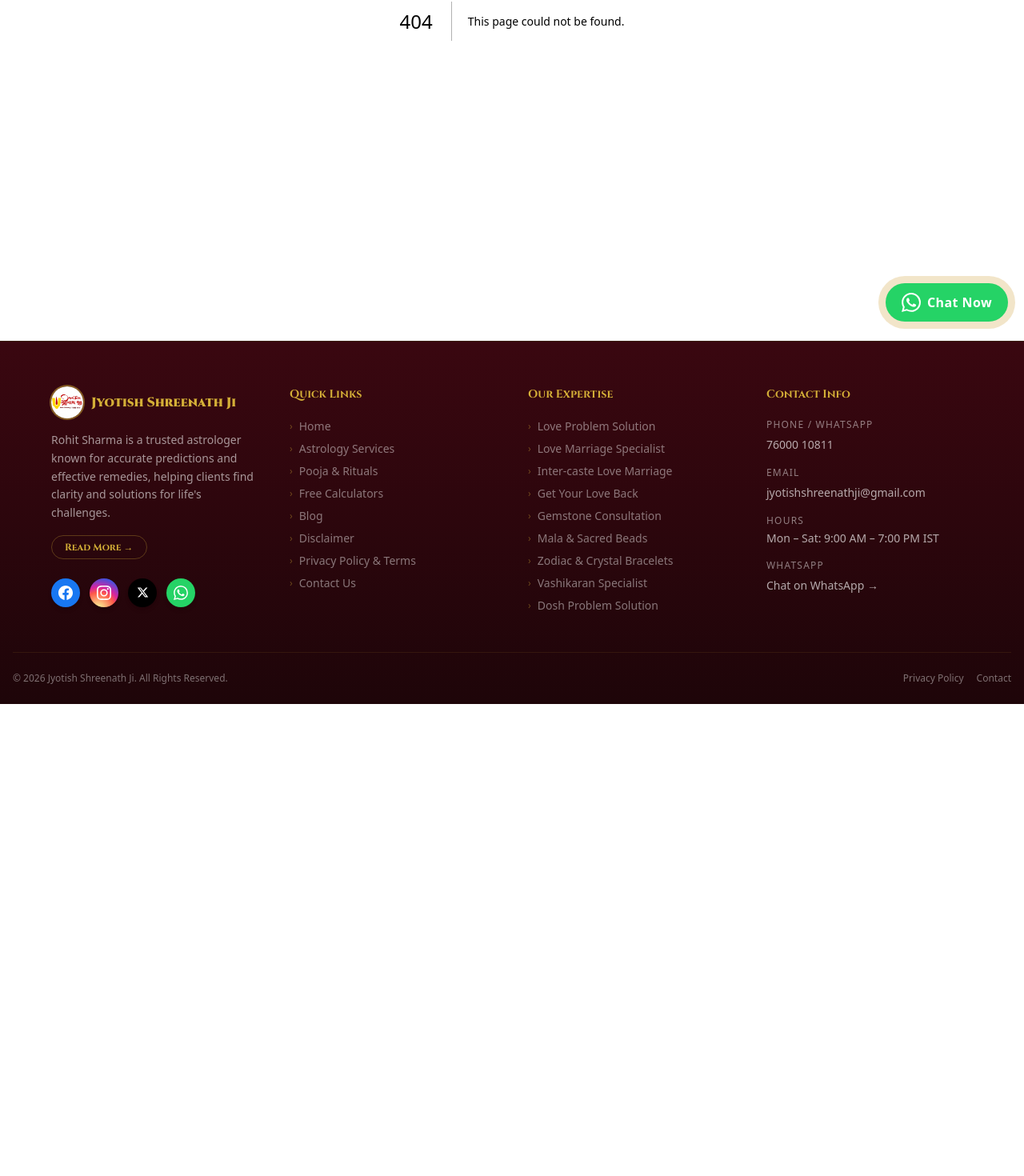
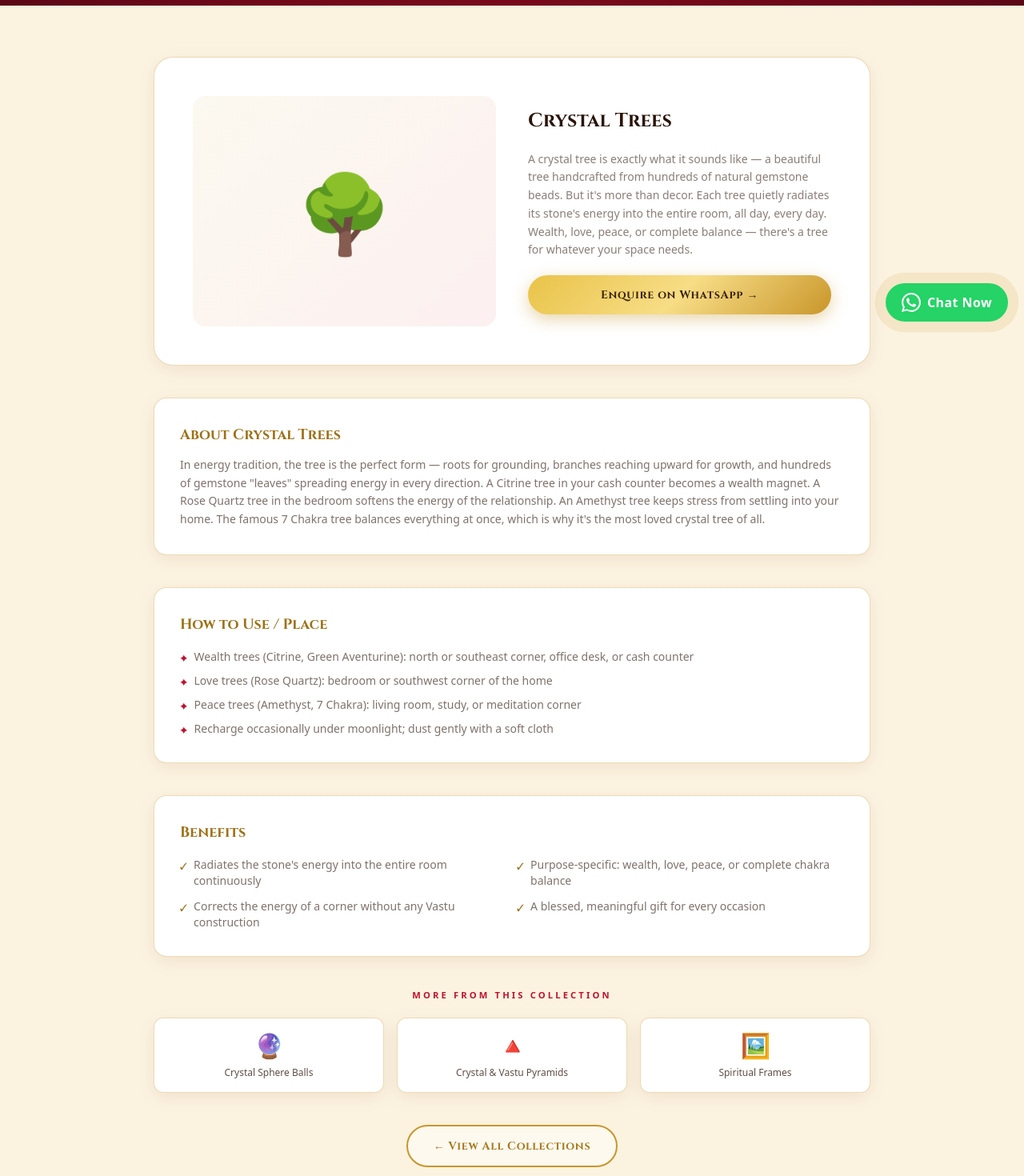
Before and after one commit to Sanchitjha/Astrologer, a Next.js app: page /spiritual-decor/crystal-trees in a window 1280 px wide. Before the commit this address had no page. Shown: the part 374-1844 px from the top of the page at 80% size. Before the commit the page ends 1254 px from the top, so only its background shows below. Built offline with nearby package versions, Linux system fonts and the light colour scheme.

Commit message:
feat: add Footer component, DecorCard, and spiritual-decor pages

```diff
--- /dev/null
+++ b/app/spiritual-decor/[slug]/page.js
@@ -0,0 +1,178 @@
+import Link from 'next/link';
+import Image from 'next/image';
+import { notFound } from 'next/navigation';
+import { spiritualDecor } from '@/data/spiritualDecor';
+import { findPublicImage } from '@/lib/publicImage';
+import PageHeader from '@/components/PageHeader';
+import ContactCTA from '@/components/ContactCTA';
+
+export async function generateStaticParams() {
+  return spiritualDecor.map((d) => ({ slug: d.slug }));
+}
+
+export async function generateMetadata({ params }) {
+  const { slug } = await params;
+  const item = spiritualDecor.find((d) => d.slug === slug);
+  if (!item) return {};
+  return {
+    title: item.title,
+    description: item.metaDesc,
+    keywords: [item.title.split(' — ')[0].toLowerCase(), 'pooja decor', 'spiritual decor online'],
+    openGraph: {
+      title: item.title,
+      description: item.metaDesc,
+      images: ['/logo.jpg'],
+    },
+  };
+}
+
+export default async function SpiritualDecorDetailPage({ params }) {
+  const { slug } = await params;
+  const item = spiritualDecor.find((d) => d.slug === slug);
+  if (!item) notFound();
+
+  const shortTitle = item.title.split(' — ')[0];
+  const photo = findPublicImage('spiritual-decor', item.slug);
+  const related = spiritualDecor.filter((d) => d.slug !== item.slug).slice(0, 3);
+
+  return (
+    <>
+      <PageHeader
+        title={shortTitle}
+        subtitle="Pooja & Spiritual Decor"
+        crumbs={[{ label: 'Pooja & Spiritual Decor', href: '/spiritual-decor' }, { label: shortTitle }]}
+      />
+
+      <main className="bg-[#FBF3E0] py-16 px-4">
+        <div className="max-w-4xl mx-auto space-y-10">
+
+          {/* Main card */}
+          <div className="glass-card rounded-3xl p-8 md:p-12 grid md:grid-cols-2 gap-10 items-center">
+            <div
+              className="relative flex items-center justify-center h-56 md:h-72 rounded-2xl overflow-hidden"
+              style={{ background: photo ? undefined : 'linear-gradient(135deg, rgba(212,175,55,0.08), rgba(204,0,0,0.06))' }}
+            >
+              {photo ? (
+                <Image src={photo} alt={shortTitle} fill sizes="(max-width: 768px) 100vw, 50vw" className="object-cover" priority />
+              ) : (
+                <span className="text-8xl select-none" aria-hidden="true">{item.icon}</span>
+              )}
+            </div>
+
+            <div className="space-y-5">
+              <h1 className="text-[#2A1408] text-xl md:text-2xl font-bold leading-snug"
+                  style={{ fontFamily: 'var(--font-cinzel)' }}>
+                {shortTitle}
+              </h1>
+
+              <p className="text-[#2A1408]/55 text-sm leading-relaxed">{item.intro}</p>
+
+              <a
+                href={`https://wa.me/917600010811?text=Namaste%20Rohit%20Sharmaji%2C%20I%20would%20like%20to%20know%20more%20about%20${encodeURIComponent(shortTitle)}.`}
+                target="_blank"
+                rel="noopener noreferrer"
+                className="btn-gold w-full justify-center"
+                style={{ fontFamily: 'var(--font-cinzel)' }}
+              >
+                Enquire on WhatsApp →
+              </a>
+            </div>
+          </div>
+
+          {/* About */}
+          <div className="glass-card rounded-2xl p-8 space-y-3">
+            <h2 className="text-[#9E7016] font-bold text-lg" style={{ fontFamily: 'var(--font-cinzel)' }}>
+              About {shortTitle}
+            </h2>
+            <p className="text-[#2A1408]/60 text-sm leading-relaxed">{item.about}</p>
+          </div>
+
+          {/* How to use */}
+          <div className="glass-card rounded-2xl p-8 space-y-4">
+            <h2 className="text-[#9E7016] font-bold text-lg" style={{ fontFamily: 'var(--font-cinzel)' }}>
+              How to Use / Place
+            </h2>
+            <div className="space-y-2.5">
+              {item.howToUse.map((h) => (
+                <div key={h} className="flex items-start gap-2 text-sm">
+                  <span className="text-[#C1102E] text-xs mt-1">✦</span>
+                  <p className="text-[#2A1408]/60">{h}</p>
+                </div>
+              ))}
+            </div>
+          </div>
+
+          {/* Benefits */}
+          <div className="glass-card rounded-2xl p-8 space-y-4">
+            <h2 className="text-[#9E7016] font-bold text-lg" style={{ fontFamily: 'var(--font-cinzel)' }}>
+              Benefits
+            </h2>
+            <div className="grid sm:grid-cols-2 gap-3">
+              {item.benefits.map((b) => (
+                <div key={b} className="flex items-start gap-2 text-sm text-[#2A1408]/60">
+                  <span className="text-[#9E7016] text-xs mt-1">✓</span> {b}
+                </div>
+              ))}
+            </div>
+          </div>
+
+          {/* FAQs (only present on some items, e.g. Shankh) */}
+          {item.faqs && item.faqs.length > 0 && (
+            <div className="glass-card rounded-2xl p-8 space-y-4">
+              <h2 className="text-[#9E7016] font-bold text-lg" style={{ fontFamily: 'var(--font-cinzel)' }}>
+                Frequently Asked Questions
+              </h2>
+              <div className="space-y-3">
+                {item.faqs.map((f) => (
+                  <div key={f.q} className="border-b border-[#D4AF37]/10 pb-3 last:border-0 last:pb-0">
+                    <p className="text-[#2A1408] font-semibold text-sm mb-1">{f.q}</p>
+                    <p className="text-[#2A1408]/55 text-sm leading-relaxed">{f.a}</p>
+                  </div>
+                ))}
+              </div>
+            </div>
+          )}
+
+          {/* Related */}
+          {related.length > 0 && (
+            <div>
+              <h2 className="text-[#2A1408]/60 text-sm font-semibold mb-5 text-center section-label">
+                More From This Collection
+              </h2>
+              <div className="grid grid-cols-1 sm:grid-cols-3 gap-4">
+                {related.map((r) => {
+                  const rShort = r.title.split(' — ')[0];
+                  const rPhoto = findPublicImage('spiritual-decor', r.slug);
+                  return (
+                    <Link
+                      key={r.slug}
+                      href={`/spiritual-decor/${r.slug}`}
+                      className="glass-card rounded-xl p-4 text-center space-y-2 hover:border-[#D4AF37]/50 transition-all"
+                    >
+                      {rPhoto ? (
+                        <div className="relative w-14 h-14 mx-auto rounded-lg overflow-hidden">
+                          <Image src={rPhoto} alt={rShort} fill sizes="56px" className="object-cover" />
+                        </div>
+                      ) : (
+                        <span className="text-3xl block" aria-hidden="true">{r.icon}</span>
+                      )}
+                      <p className="text-[#2A1408]/75 text-xs leading-snug line-clamp-2">{rShort}</p>
+                    </Link>
+                  );
+                })}
+              </div>
+            </div>
+          )}
+
+          <div className="text-center">
+            <Link href="/spiritual-decor" className="btn-outline-gold" style={{ fontFamily: 'var(--font-cinzel)' }}>
+              ← View All Collections
+            </Link>
+          </div>
+        </div>
+      </main>
+
+      <ContactCTA />
+    </>
+  );
+}
```
